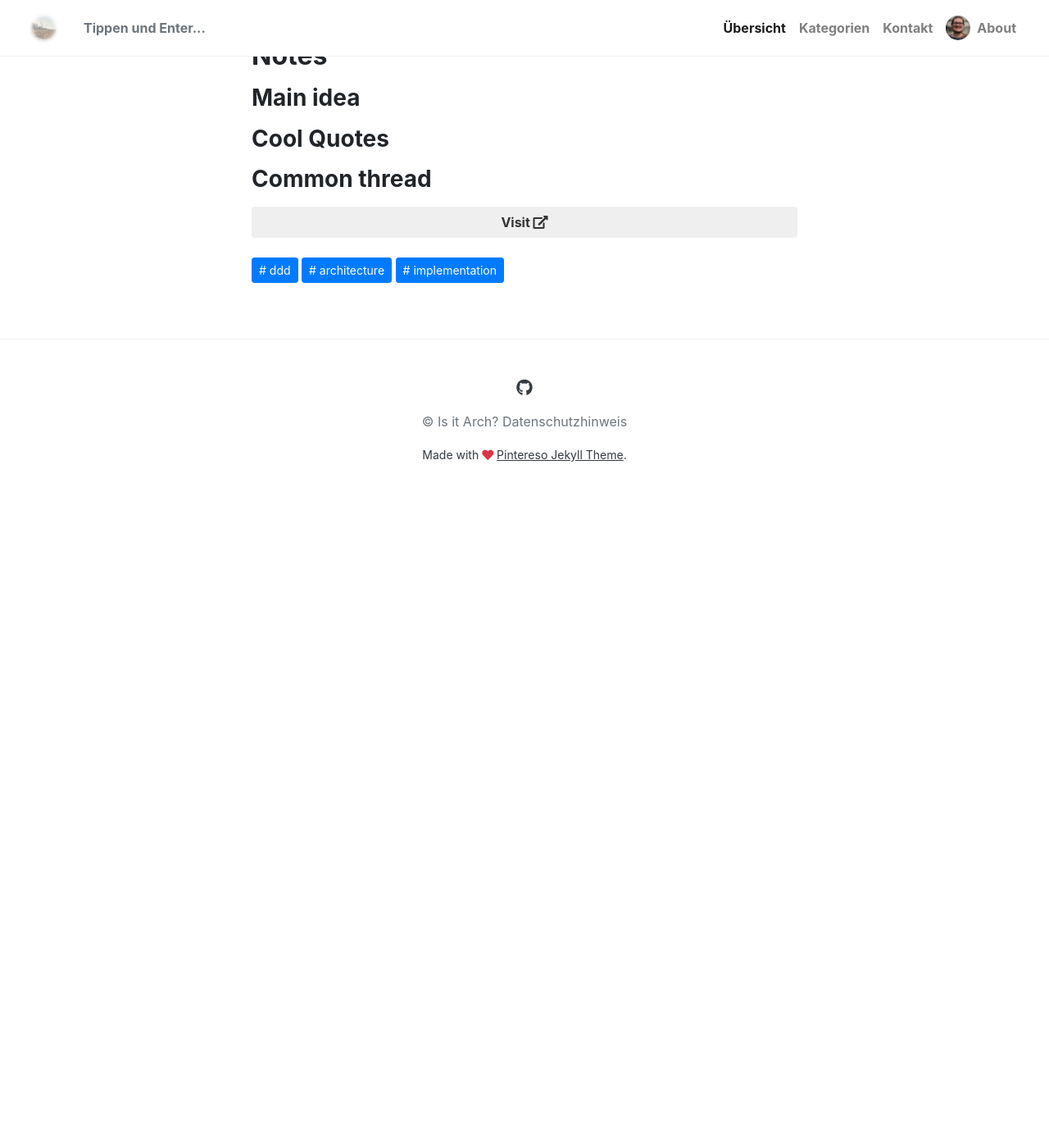
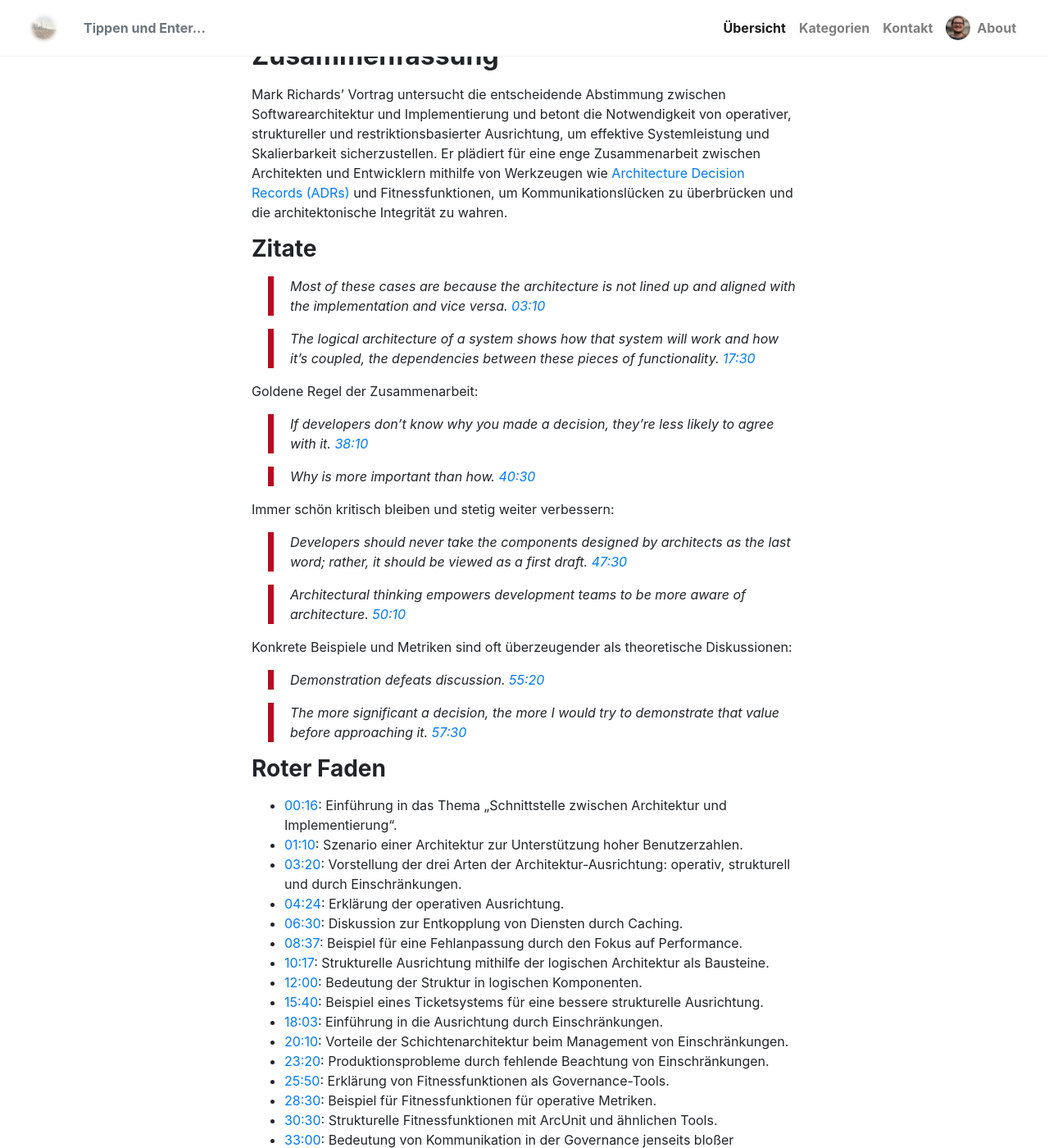
Before and after one commit to isitarch/website, a Jekyll site: the page built from _posts/2024-11-05-ri24-ddd-iai.md, in a window 1280 px wide and 1400 px high, scrolled down 1157 px. Shown: the whole window at 82% size. Built offline with Jekyll 4.4.1, drawn with Linux system fonts in a browser that asks for light colours; nearby versions of some CDN libraries; library files that are not in the unit come from our copies; comment, search, counter and statistics services are not loaded; before the commit the page ends 1787 px from its top, so only the background shows below that; some of the changed text lies outside the part shown.

Commit message:
Adds post for Ri24 and page about adr
* Post about Mark Richards at DDD Europe 2024: "The Intersection of Architecture and Implementation"
* Page about Architecture Decision Records (ADR)

```diff
--- a/_posts/2024-11-05-ri24-ddd-iai.md
+++ b/_posts/2024-11-05-ri24-ddd-iai.md
@@ -1,20 +1,63 @@
 ---
 title: "The Intersection of Architecture and Implementation"
 metadate: "hide"
-categories: [ DDD, Architecture, Implementation ]
+categories: [ Domain-Driven Design (DDD), Software Architecture, Architecture and Implementation Alignment, Collaboration, Governance, Architecture Decision Records(ADR), Fitnessfunktionen]
 image: /assets/images/posts/Ri24-DDD-IAI_overview.png
 visit: https://www.youtube.com/watch?v=n6G5qtJHmgw
 ---
-**Speaker**: Mark Richards
+**Sprecher**: Mark Richards
 
-**Conference**: Domain-Driven Design Europe 2024, Amsterdam
+**Konferenz**: Domain-Driven Design Europe 2024, Amsterdam
 
-**Date**: 07.10.2024
+**Datum**: 07.10.2024
 
-## Notes
+## Zusammenfassung
 
-### Main idea
+Mark Richards’ Vortrag untersucht die entscheidende Abstimmung zwischen Softwarearchitektur und Implementierung und betont die Notwendigkeit von operativer, struktureller und restriktionsbasierter Ausrichtung, um effektive Systemleistung und Skalierbarkeit sicherzustellen. Er plädiert für eine enge Zusammenarbeit zwischen Architekten und Entwicklern mithilfe von Werkzeugen wie [Architecture Decision Records (ADRs)](/tools/architecture/decision-records.html) und Fitnessfunktionen, um Kommunikationslücken zu überbrücken und die architektonische Integrität zu wahren.
 
-### Cool Quotes
+### Zitate
 
-### Common thread
+> Most of these cases are because the architecture is not lined up and aligned with the implementation and vice versa. [03:10](https://youtube.com/watch?v=n6G5qtJHmgw&t=190s)
+
+> The logical architecture of a system shows how that system will work and how it’s coupled, the dependencies between these pieces of functionality. [17:30](https://youtube.com/watch?v=n6G5qtJHmgw&t=1050s)
+
+Goldene Regel der Zusammenarbeit:
+
+> If developers don’t know why you made a decision, they’re less likely to agree with it. [38:10](https://youtube.com/watch?v=n6G5qtJHmgw&t=2290s)
+
+> Why is more important than how. [40:30](https://youtube.com/watch?v=n6G5qtJHmgw&t=2430s)
+
+Immer schön kritisch bleiben und stetig weiter verbessern:
+
+> Developers should never take the components designed by architects as the last word; rather, it should be viewed as a first draft. [47:30](https://youtube.com/watch?v=n6G5qtJHmgw&t=2850s)
+
+> Architectural thinking empowers development teams to be more aware of architecture. [50:10](https://youtube.com/watch?v=n6G5qtJHmgw&t=3010s)
+
+Konkrete Beispiele und Metriken sind oft überzeugender als theoretische Diskussionen:
+
+> Demonstration defeats discussion. [55:20](https://youtube.com/watch?v=n6G5qtJHmgw&t=3320s)
+
+> The more significant a decision, the more I would try to demonstrate that value before approaching it. [57:30](https://youtube.com/watch?v=n6G5qtJHmgw&t=3450s)
+
+### Roter Faden
+
+* [00:16](https://youtube.com/watch?v=n6G5qtJHmgw&t=16s): Einführung in das Thema „Schnittstelle zwischen Architektur und Implementierung“.
+* [01:10](https://youtube.com/watch?v=n6G5qtJHmgw&t=70s): Szenario einer Architektur zur Unterstützung hoher Benutzerzahlen.
+* [03:20](https://youtube.com/watch?v=n6G5qtJHmgw&t=200s): Vorstellung der drei Arten der Architektur-Ausrichtung: operativ, strukturell und durch Einschränkungen.
+* [04:24](https://youtube.com/watch?v=n6G5qtJHmgw&t=264s): Erklärung der operativen Ausrichtung.
+* [06:30](https://youtube.com/watch?v=n6G5qtJHmgw&t=390s): Diskussion zur Entkopplung von Diensten durch Caching.
+* [08:37](https://youtube.com/watch?v=n6G5qtJHmgw&t=517s): Beispiel für eine Fehlanpassung durch den Fokus auf Performance.
+* [10:17](https://youtube.com/watch?v=n6G5qtJHmgw&t=617s): Strukturelle Ausrichtung mithilfe der logischen Architektur als Bausteine.
+* [12:00](https://youtube.com/watch?v=n6G5qtJHmgw&t=720s): Bedeutung der Struktur in logischen Komponenten.
+* [15:40](https://youtube.com/watch?v=n6G5qtJHmgw&t=940s): Beispiel eines Ticketsystems für eine bessere strukturelle Ausrichtung.
+* [18:03](https://youtube.com/watch?v=n6G5qtJHmgw&t=1083s): Einführung in die Ausrichtung durch Einschränkungen.
+* [20:10](https://youtube.com/watch?v=n6G5qtJHmgw&t=1210s): Vorteile der Schichtenarchitektur beim Management von Einschränkungen.
+* [23:20](https://youtube.com/watch?v=n6G5qtJHmgw&t=1400s): Produktionsprobleme durch fehlende Beachtung von Einschränkungen.
+* [25:50](https://youtube.com/watch?v=n6G5qtJHmgw&t=1550s): Erklärung von Fitnessfunktionen als Governance-Tools.
+* [28:30](https://youtube.com/watch?v=n6G5qtJHmgw&t=1710s): Beispiel für Fitnessfunktionen für operative Metriken.
+* [30:30](https://youtube.com/watch?v=n6G5qtJHmgw&t=1830s): Strukturelle Fitnessfunktionen mit ArcUnit und ähnlichen Tools.
+* [33:00](https://youtube.com/watch?v=n6G5qtJHmgw&t=1980s): Bedeutung von Kommunikation in der Governance jenseits bloßer Regelsetzung.
+* [35:00](https://youtube.com/watch?v=n6G5qtJHmgw&t=2100s): Kluft zwischen Architektur und Design und die Notwendigkeit einer bidirektionalen Beziehung.
+* [37:20](https://youtube.com/watch?v=n6G5qtJHmgw&t=2240s): Goldene Regeln der Zusammenarbeit.
+* [40:20](https://youtube.com/watch?v=n6G5qtJHmgw&t=2420s): Einführung in [Architecture Decision Records (ADRs)](/tools/architecture/decision-records.html).
+* [44:40](https://youtube.com/watch?v=n6G5qtJHmgw&t=2680s): Demonstration von Entscheidungen mit Metriken zur Förderung der Zusammenarbeit.
```
Also changed, not shown: _pages/tools/architecture-decision-records.md (added, +47 -0 lines).
